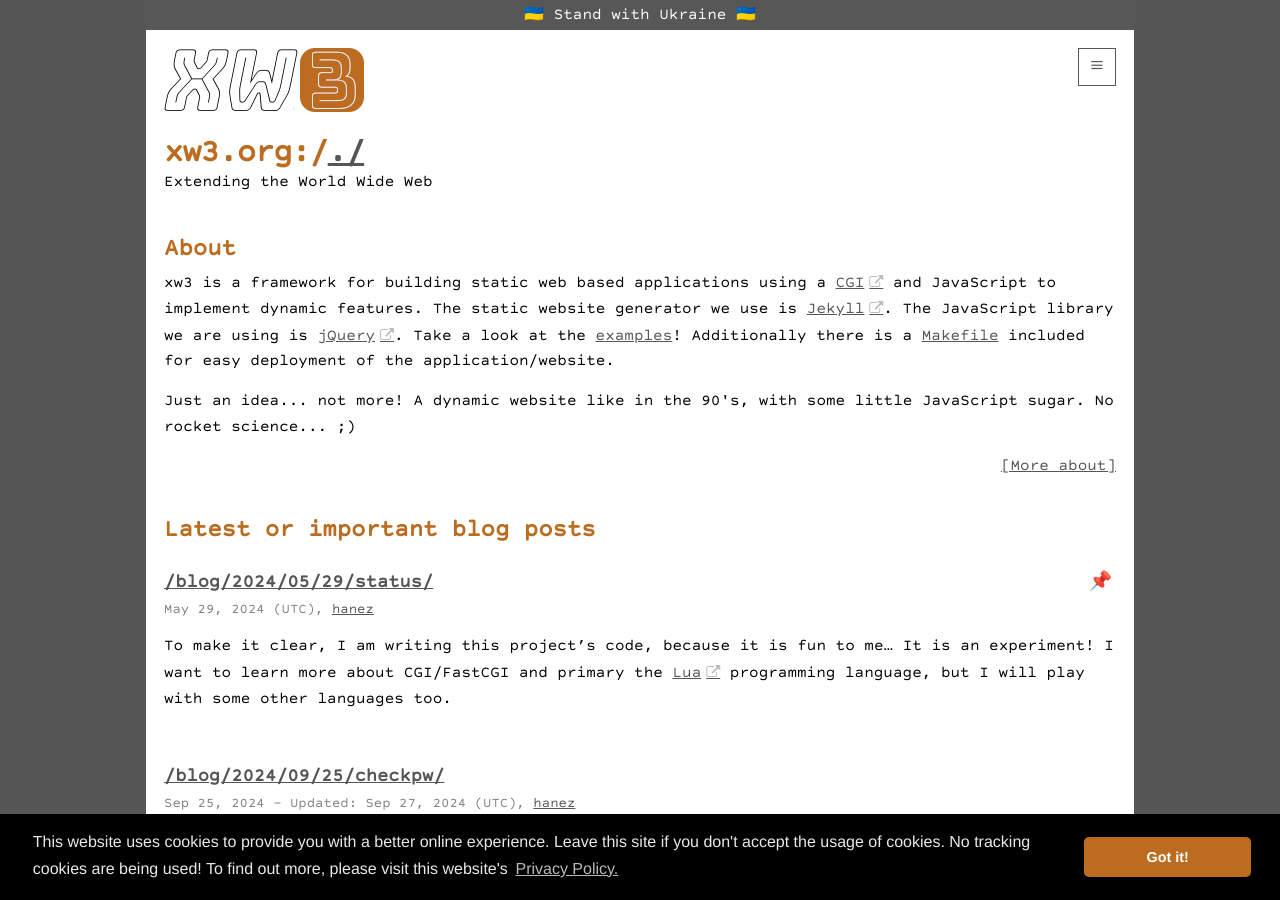
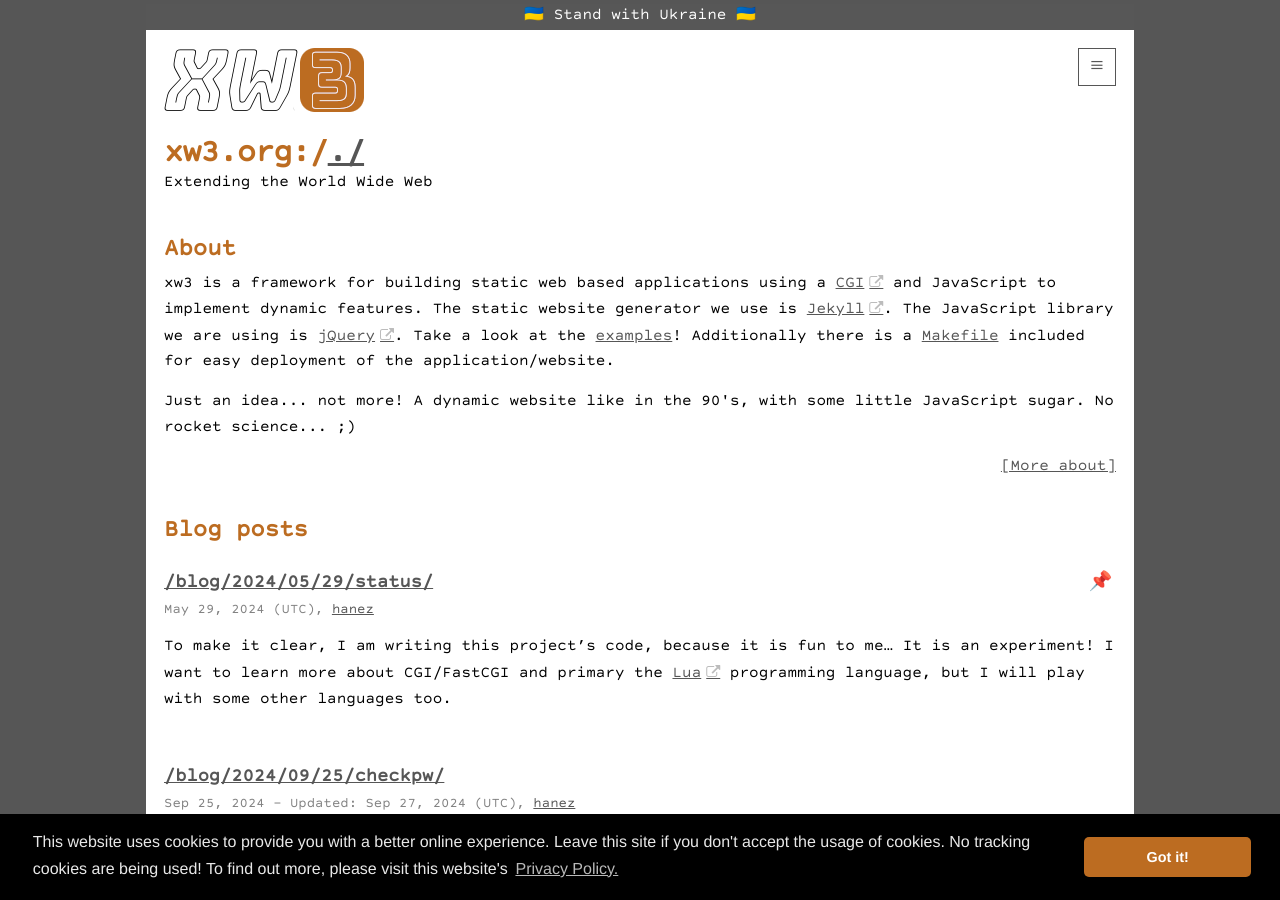
Before and after one commit to hanez/xw3, a Jekyll site: the page built from index.html, in a window 1280 px wide and 900 px high. Built offline with Jekyll 4.4.1, drawn with Linux system fonts in a browser that asks for light colours; the list of posts is cut into pages by our own code; comment, search, counter and statistics services are not loaded.

Commit message:
Typo fix.

```diff
--- a/index.html
+++ b/index.html
@@ -30,7 +30,7 @@ noComments: true
 
 <p style="text-align:right;"><a href="/about/">[More about]</a></p>
 
-<h2>Latest or important blog posts</h2>
+<h2>Blog posts</h2>
 
 {% for post in site.tags.pinned limit:1 %}
 <article class="post-content">
```
